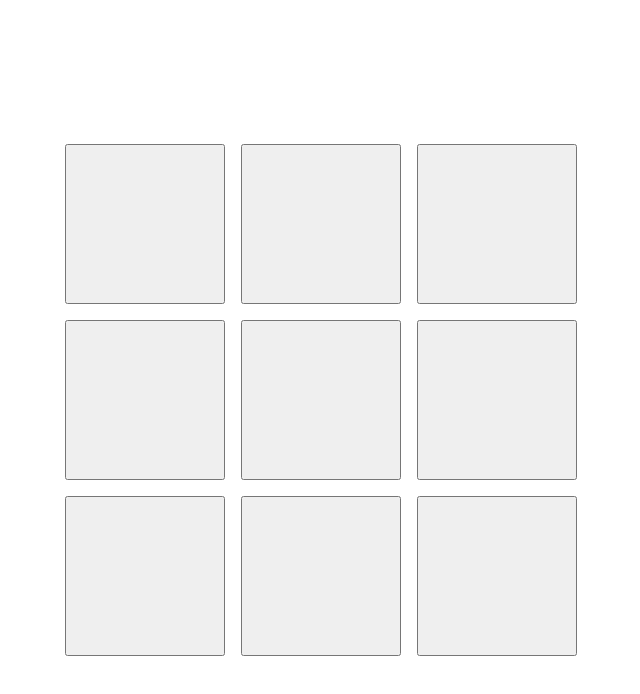
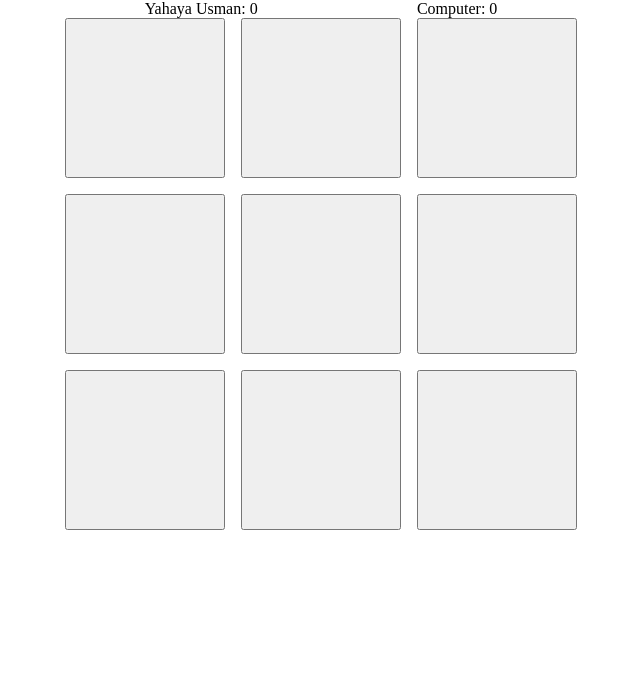
Before and after one commit to amirusmanyahaya/odin-project, a plain HTML site: page exercise/tic_tac_toe/index.html in a window 1280 px wide. Shown: the whole page, without its empty margins (319-959 px from the left). Drawn offline with Linux system fonts and the light colour scheme.

Commit message:
added win count functionality

```diff
--- a/exercise/tic_tac_toe/index.html
+++ b/exercise/tic_tac_toe/index.html
@@ -11,6 +11,10 @@
 <body>
     <main>
         <div class="game-container">
+            <div class="win-count-container">
+                <p class="player-1" data-win-count='ply-1'></p>
+                <p class="player-2" data-win-count='ply-2'></p>
+            </div>
             <div class="grid">
                 <button class="grid-cell" data-position="1"></button>
                 <button class="grid-cell" data-position="2"></button>
--- a/exercise/tic_tac_toe/scripts/main.js
+++ b/exercise/tic_tac_toe/scripts/main.js
@@ -1,5 +1,6 @@
-const GRID_CELLS = document.querySelectorAll('[data-position]')
-
+const GRID_CELLS = document.querySelectorAll(`[data-position]`)
+const PLAYER_ONE_COUNT = document.querySelector(`[data-win-count='ply-1']`)
+const PLAYER_TWO_COUNT = document.querySelector(`[data-win-count='ply-2']`)
 const createPlayer = (playerName,symbolType) => {
     const name = playerName
     const symbol = symbolType
@@ -13,17 +14,23 @@ const createPlayer = (playerName,symbolType) => {
         return symbol
     }
 
+    const getWinCount = () => {
+        return winCount
+    }
+
     const incrementWinCount = () => {
         winCount += 1
     }
 
-    return {getName,getSymbol,incrementWinCount}
+    return {getName,getSymbol,incrementWinCount, getWinCount}
 }
 
 
 const playerOne = createPlayer("Yahaya Usman","O")
 const playerTwo = createPlayer("Computer","X")
 
+PLAYER_ONE_COUNT.innerHTML = `${playerOne.getName()}: ${playerOne.getWinCount()}`
+PLAYER_TWO_COUNT.innerHTML = `${playerTwo.getName()}: ${playerTwo.getWinCount()}`
 
 const gameBoard = ((playerOne,playerTwo) => {
     let locations = [[null,null,null],[null,null,null],[null,null,null]]
@@ -80,22 +87,29 @@ const gameBoard = ((playerOne,playerTwo) => {
 
     const resetBoard = () => {
         currentPlayer.incrementWinCount()
-        locations = [[],[],[]]
+        PLAYER_ONE_COUNT.innerHTML = `${playerOne.getName()}: ${playerOne.getWinCount()}`
+        PLAYER_TWO_COUNT.innerHTML = `${playerTwo.getName()}: ${playerTwo.getWinCount()}`
+        locations = [[null,null,null],[null,null,null],[null,null,null]]
         isWin = false
         currentPlayer = players[Math.floor(Math.random()*2)]
+        GRID_CELLS.forEach(btn => {
+            btn.innerHTML = ""
+        })
     }
 
 
-    const insertSymbol = (symbol,row,col) => {
+    const insertSymbol = (symbol,row,col,btn) => {
         locations[row][col] = symbol
+        btn.innerHTML = symbol
+
     }
 
 
-    const play = (location) => {
+    const play = (location,btn) => {
         let symbol = currentPlayer.getSymbol()
         let [row,col] = locationMapping[location]
         if(!(locations[row][col] === null)) return
-        insertSymbol(symbol,row,col)
+        insertSymbol(symbol,row,col,btn)
         console.log(locations[row][col])
         if(checkWin(row,col)){
             isWin = true
@@ -118,10 +132,7 @@ const gameBoard = ((playerOne,playerTwo) => {
 
 GRID_CELLS.forEach(btn => {
     btn.addEventListener('click',() => {
-        // once a button is clicked,
-        // get the data attribute for the clicked button
-        // the data attribute as the location value for calling the gaem object
         let location = btn.getAttribute('data-position')
-        gameBoard.play(location)
+        gameBoard.play(location,btn)
     })
 })
--- a/exercise/tic_tac_toe/styles/style.css
+++ b/exercise/tic_tac_toe/styles/style.css
@@ -6,10 +6,16 @@
 
 .game-container{
     display: flex;
-    height: 100vh;
+    height: 65vh;
     flex-direction: column;
-    justify-content: center;
+    justify-content: space-around;
     align-items: center;
+}
+
+.win-count-container{
+    display: flex;
+    min-width: 32rem;
+    justify-content: space-around;
 }
 
 .grid{
@@ -20,4 +26,6 @@
 
 .grid-cell{
     height: 10rem;
+    font-weight: 700;
+    font-size: 3rem;
 }
```
